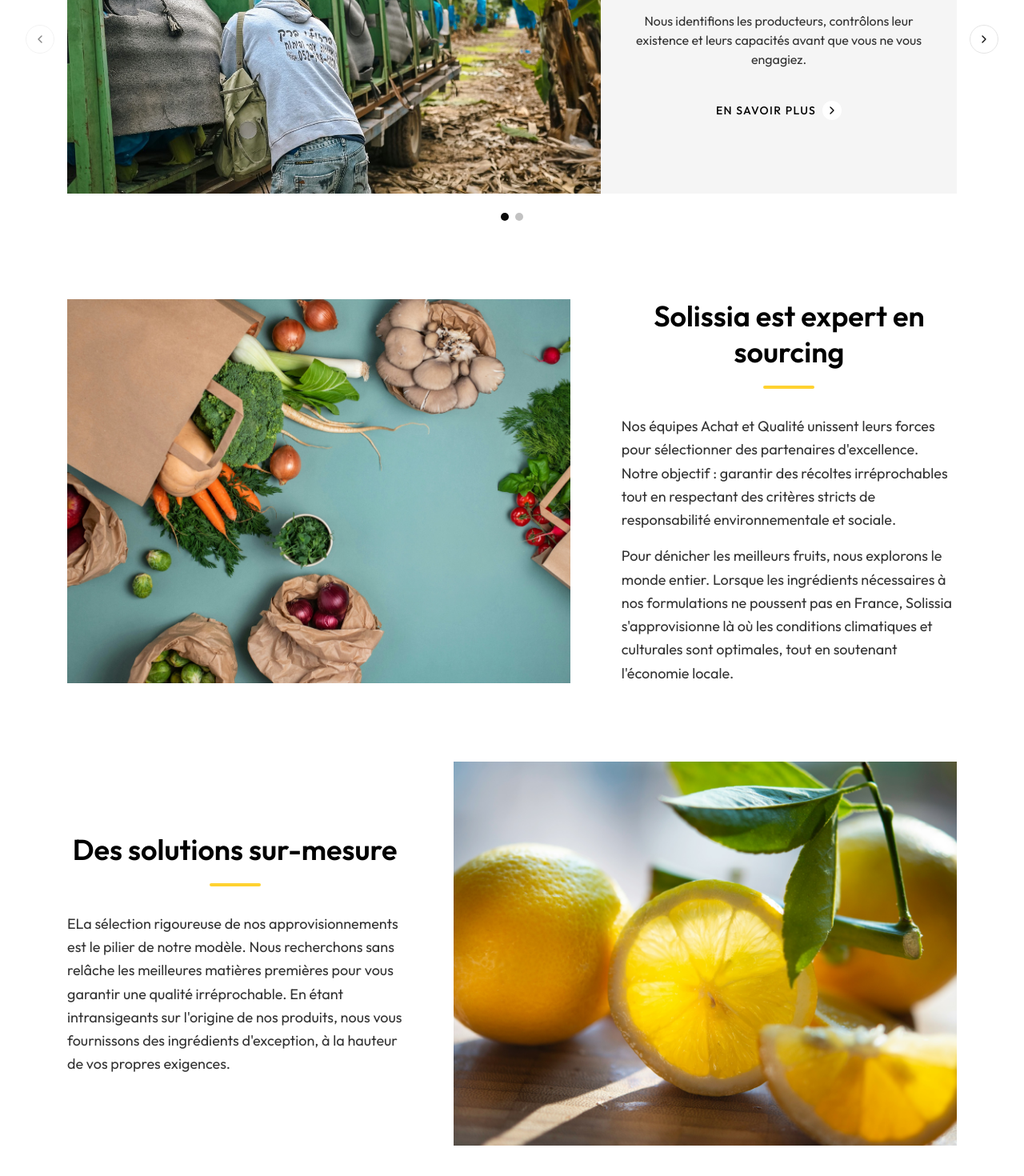
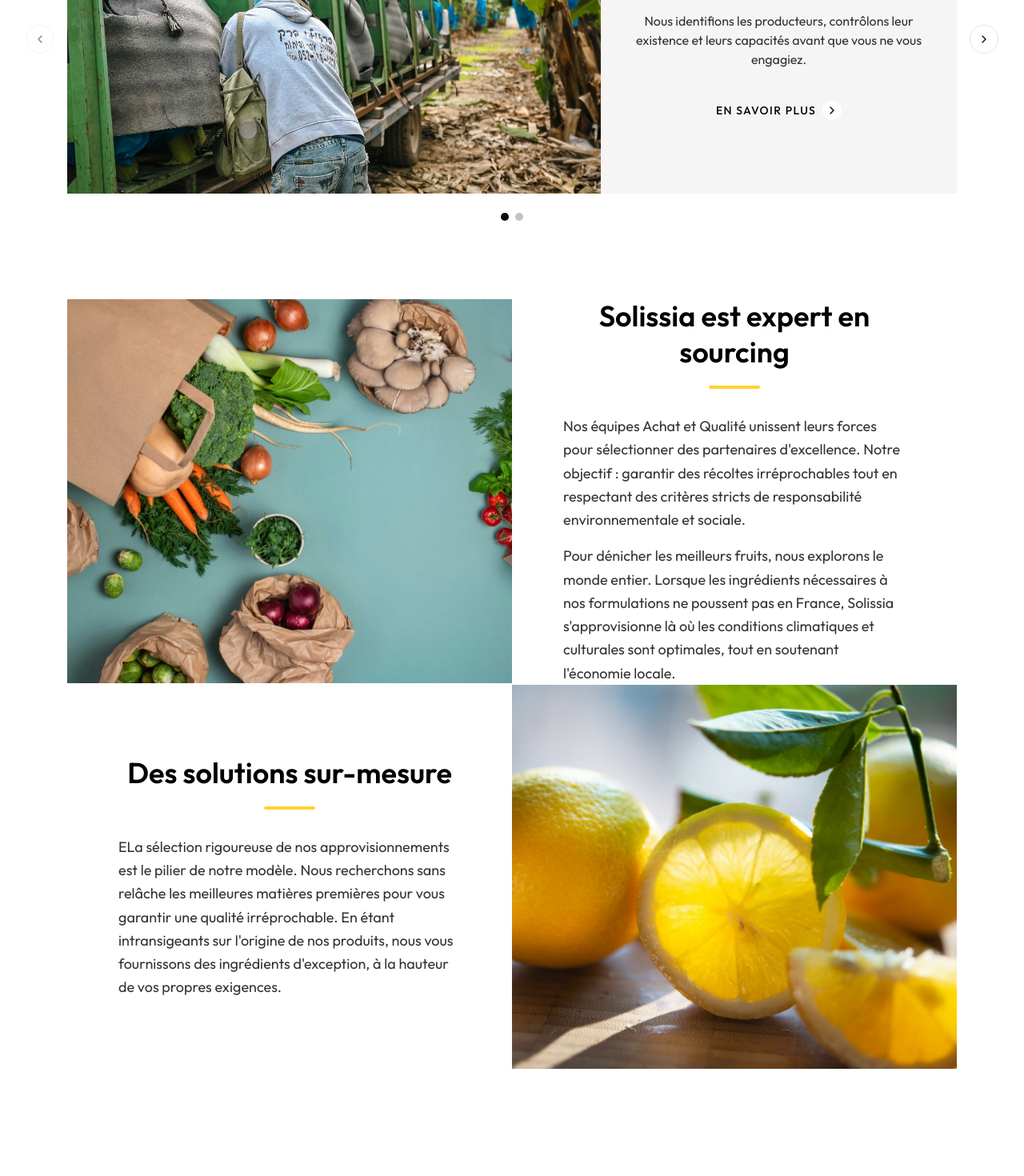
Before and after one commit to jazetjaz01/solissia, a Next.js app: page / in a window 1280 px wide. Shown: the part 1148-2618 px from the top of the page at 80% size. After the commit the page ends 2532 px from the top, so only its background shows below. Built offline with nearby package versions, Linux system fonts and the light colour scheme.

Commit message:
update navbar

```diff
--- a/app/page.tsx
+++ b/app/page.tsx
@@ -40,17 +40,17 @@ export default function Home() {
         </div>
       </section>
       <HomeSlider />
-      <section className="mx-auto grid max-w-(--breakpoint-2xl) items-center gap-8 px-4 py-12 sm:px-6 md:grid-cols-[3fr_2fr] md:px-[calc(1.5rem+3.25rem)] lg:gap-16 lg:px-[calc(2rem+3.25rem)]">
+      <section className="mx-auto grid max-w-(--breakpoint-2xl) items-center gap-8 px-4 py-12 sm:px-6 md:grid-cols-2 md:gap-0 md:pb-0 md:px-[calc(1.5rem+3.25rem)] lg:px-[calc(2rem+3.25rem)]">
         <div className="relative h-64 sm:h-80 md:h-[480px]">
           <Image
             src="/images/home/sourcing1.jpg"
             alt=""
             fill
-            sizes="(min-width: 768px) 60vw, 100vw"
+            sizes="(min-width: 768px) 50vw, 100vw"
             className="object-cover"
           />
         </div>
-        <div>
+        <div className="md:px-10 lg:px-16">
           <h2 className="text-center text-2xl font-semibold leading-tight text-black sm:text-4xl">
             Solissia est expert en sourcing
           </h2>
@@ -72,17 +72,17 @@ export default function Home() {
           </div>
         </div>
       </section>
-      <section className="mx-auto grid max-w-(--breakpoint-2xl) items-center gap-8 px-4 py-12 sm:px-6 md:grid-cols-[2fr_3fr] md:px-[calc(1.5rem+3.25rem)] lg:gap-16 lg:px-[calc(2rem+3.25rem)]">
+      <section className="mx-auto grid max-w-(--breakpoint-2xl) items-center gap-8 px-4 py-12 sm:px-6 md:grid-cols-2 md:gap-0 md:pt-0 md:px-[calc(1.5rem+3.25rem)] lg:px-[calc(2rem+3.25rem)]">
         <div className="relative h-64 sm:h-80 md:order-last md:h-[480px]">
           <Image
             src="/images/home/sourcing2.jpg"
             alt=""
             fill
-            sizes="(min-width: 768px) 60vw, 100vw"
+            sizes="(min-width: 768px) 50vw, 100vw"
             className="object-cover"
           />
         </div>
-        <div>
+        <div className="md:px-10 lg:px-16">
           <h2 className="text-center text-2xl font-semibold leading-tight text-black sm:text-4xl">
             Des solutions sur-mesure
           </h2>
```
